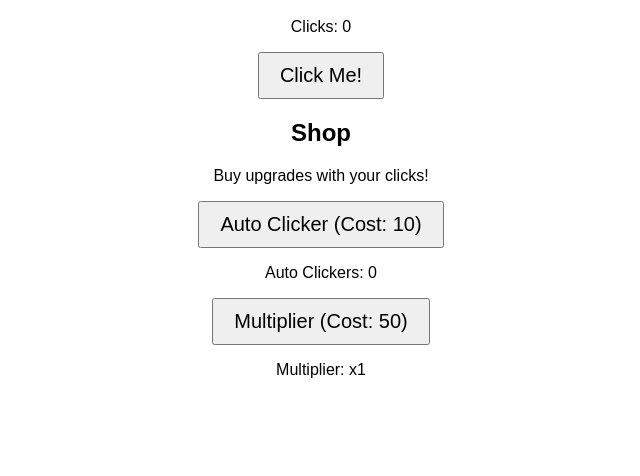
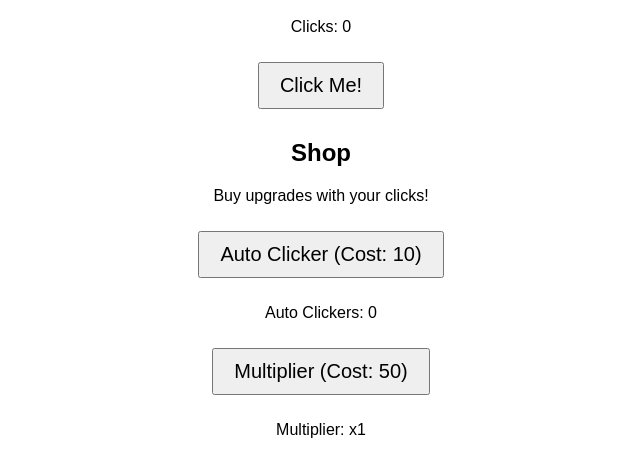
Before and after one commit to PokiPokiWare/clicker-game, a plain HTML site: page index.html in a window 1280 px wide. Shown: the part 90-566 px from the top of the page, without its empty margins (319-959 px from the left). Drawn offline with Linux system fonts and the light colour scheme.

Commit message:
Update style.css

```diff
--- a/style.css
+++ b/style.css
@@ -7,5 +7,10 @@ body {
 button {
     font-size: 20px;
     padding: 10px 20px;
+    margin: 10px;
     cursor: pointer;
 }
+
+h2 {
+    margin-top: 20px;
+}
```
